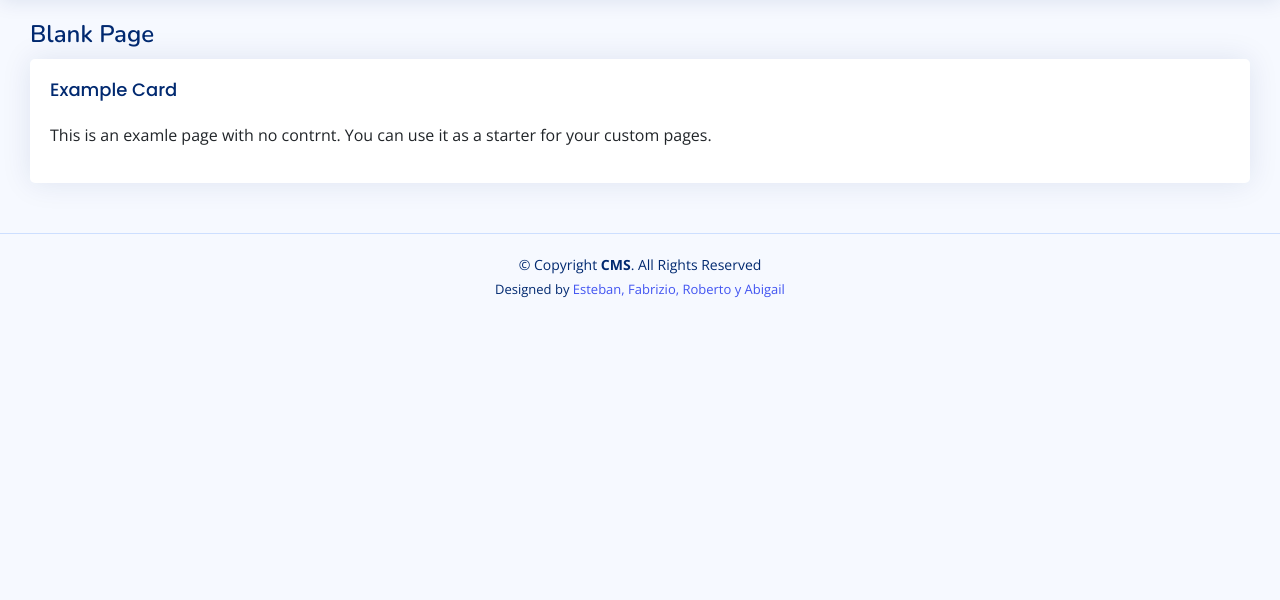
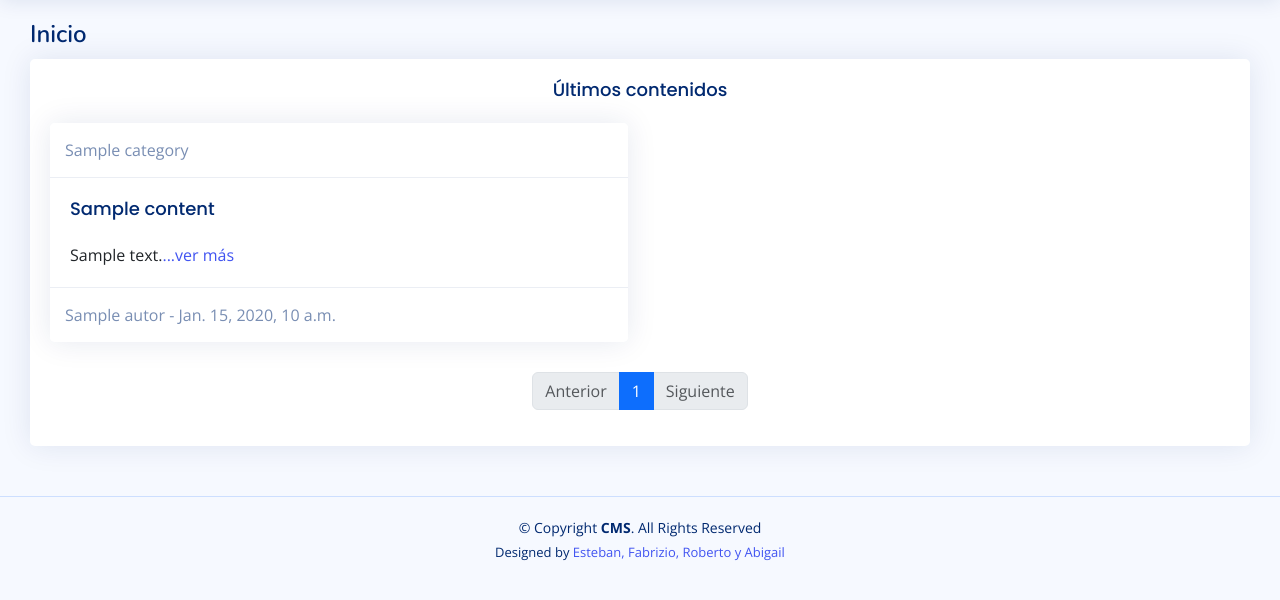
Before and after one commit to estebanfern/django_cms, a Django app: template templates/inicio.html in a window 1280 px wide. Shown: the part 60-660 px from the top of the page. Run offline with Django 5.2, Linux system fonts and the light colour scheme; the template is opened without the code that fills it: most values are stand-ins (such as "Sample title", 1, 10 or a date in 2020); some libraries are stand-ins or nearby versions.

Commit message:
view content list with pagination

```diff
--- a/templates/inicio.html
+++ b/templates/inicio.html
@@ -26,7 +26,7 @@
   {% endfor %}
 {% endif %}
 <div class="pagetitle">
-  <h1>Blank Page</h1>
+  <h1>Inicio</h1>
   <!-- Esto por el momento no vamos a usar, veremos más adelante si integramos el breadcrumb -->
   <!-- <nav>
     <ol class="breadcrumb">
@@ -40,9 +40,66 @@
 
       <div class="card">
         <div class="card-body">
-          <h5 class="card-title">Example Card</h5>
-          <p>This is an examle page with no contrnt. You can use it as a starter for your custom
-            pages.</p>
+          <h5 class="card-title text-center">Últimos contenidos</h5>
+          <section class="row">
+              {% for content in page_obj %}
+              <div class="col-6">
+                <div class="card">
+                  <div class="card-header">{{ content.category }}</div>
+                  <div class="card-body">
+                    <h5 class="card-title">{{ content.title }}</h5>
+                    {{ content.summary }}<a href="/content/{{content.id}}">...ver más</a>
+                  </div>
+                  <div class="card-footer">
+                    {{ content.autor }} - {{ content.date_create }}
+                  </div>
+                </div>
+              </div>
+              {% endfor %}
+
+          <nav aria-label="Page navigation">
+            <ul class="pagination justify-content-center">
+              {% if page_obj.has_previous %}
+              <li class="page-item">
+                <a class="page-link" href="?page={{ page_obj.previous_page_number }}" tabindex="-1" aria-disabled="true">Anterior</a>
+              </li>
+              <li class="page-item"><a href="?page={{ page_obj.previous_page_number }}" class="page-link">{{ page_obj.previous_page_number }}</a></li>
+              {% else %}
+              <li class="page-item disabled">
+                <a class="page-link" href="#" tabindex="-1" aria-disabled="true">Anterior</a>
+              </li>
+              {% endif %}
+              <li class="page-item active"><a class="page-link">{{ page_obj.number }}</a></li>
+              {% if page_obj.has_next %}
+              <li class="page-item"><a href="?page={{ page_obj.next_page_number }}" class="page-link">{{ page_obj.next_page_number }}</a></li>
+              <li class="page-item">
+                <a class="page-link" href="?page={{ page_obj.next_page_number }}">Siguiente</a>
+              </li>
+              {% else %}
+              <li class="page-item disabled">
+                <a class="page-link" href="#">Siguiente</a>
+              </li>
+              {% endif %}
+            </ul>
+          </nav>
+          <!-- <div class="pagination">
+              <span class="step-links">
+                  {% if page_obj.has_previous %}
+                      <a href="?page=1">&laquo; primero</a>
+                      <a href="?page={{ page_obj.previous_page_number }}">anterior</a>
+                  {% endif %}
+
+                  <span class="current">
+                      Página {{ page_obj.number }} de {{ page_obj.paginator.num_pages }}.
+                  </span>
+
+                  {% if page_obj.has_next %}
+                      <a href="?page={{ page_obj.next_page_number }}">siguiente</a>
+                      <a href="?page={{ page_obj.paginator.num_pages }}">último &raquo;</a>
+                  {% endif %}
+              </span>
+          </div> -->
+          </section>
         </div>
       </div>
 
```
Also changed, not shown: app/views.py (+11 -1 lines).
